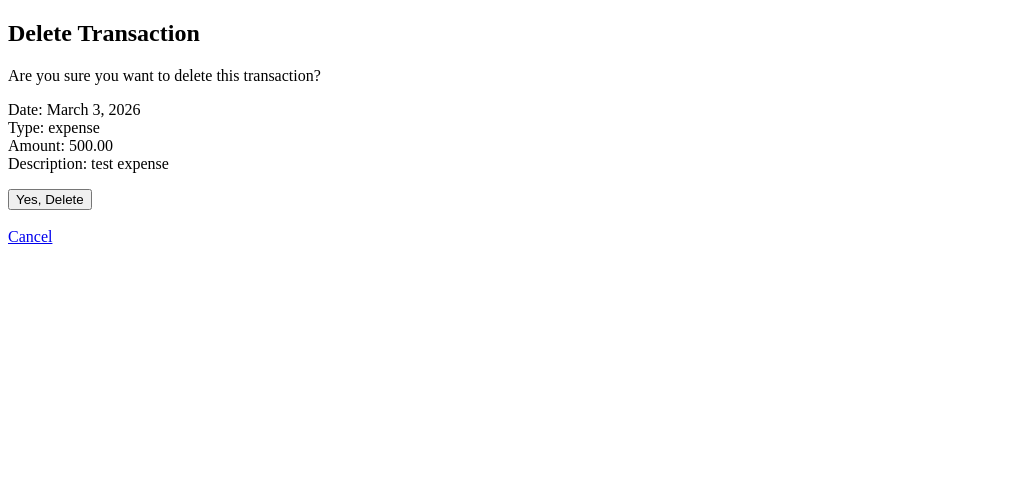
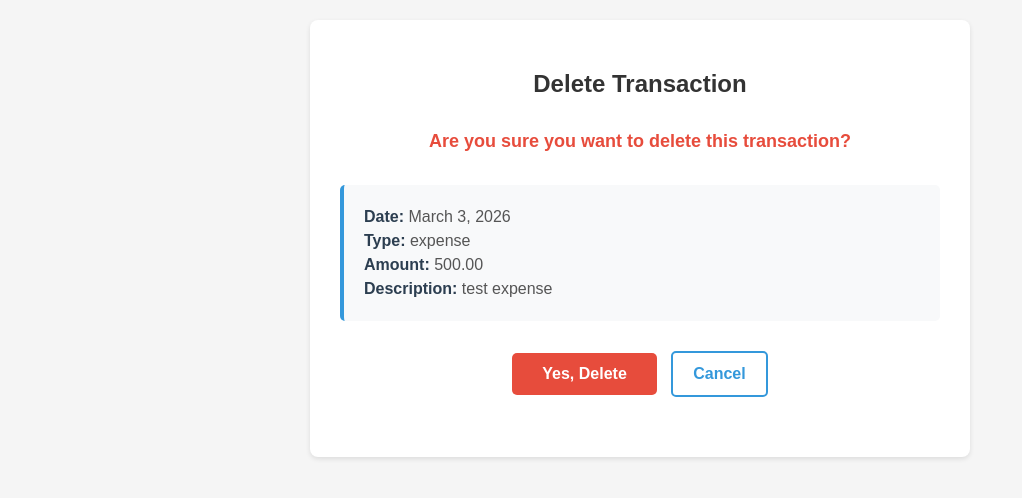
Before and after one commit to abheshm/Expense_Tracker, a Django app: page /delete/1/ in a window 1280 px wide. Shown: the top 498 px of the page, without its empty margins (0-1022 px from the left). Run offline with Django 5.2, Linux system fonts and the light colour scheme; data comes from the database, SQL or seed files in the repository; both versions use the stored data as it was after the commit.

Commit message:
styled using css

```diff
--- /dev/null
+++ b/Expenses/static/expenses/delete_transaction.css
@@ -0,0 +1,130 @@
+/* Simple CSS for Delete Transaction Page */
+
+body {
+    font-family: Arial, sans-serif;
+    margin: 20px;
+    background-color: #f5f5f5;
+}
+
+h2 {
+    color: #333;
+    text-align: center;
+    margin-bottom: 30px;
+}
+
+/* Container Styles */
+.container {
+    max-width: 600px;
+    margin: 0 auto;
+    background-color: white;
+    padding: 30px;
+    border-radius: 8px;
+    box-shadow: 0 2px 5px rgba(0,0,0,0.1);
+}
+
+/* Paragraph Styles */
+p {
+    margin-bottom: 20px;
+    font-size: 16px;
+    line-height: 1.5;
+    color: #555;
+}
+
+/* Confirmation message */
+p:first-of-type {
+    text-align: center;
+    font-weight: bold;
+    color: #e74c3c;
+    font-size: 18px;
+    margin-bottom: 30px;
+}
+
+/* Transaction details */
+p:nth-of-type(2) {
+    background-color: #f8f9fa;
+    padding: 20px;
+    border-radius: 5px;
+    border-left: 4px solid #3498db;
+    margin: 20px 0;
+}
+
+/* Transaction detail labels */
+strong {
+    color: #2c3e50;
+    font-weight: bold;
+}
+
+/* Form Styles */
+form {
+    text-align: center;
+    margin: 30px 0;
+}
+
+/* Delete Button */
+button[type="submit"] {
+    background-color: #e74c3c;
+    color: white;
+    padding: 12px 30px;
+    border: none;
+    border-radius: 5px;
+    font-size: 16px;
+    font-weight: bold;
+    cursor: pointer;
+    margin-right: 10px;
+}
+
+button[type="submit"]:hover {
+    background-color: #c0392b;
+}
+
+/* Cancel Link */
+a[href="/"] {
+    display: inline-block;
+    color: #3498db;
+    text-decoration: none;
+    font-weight: bold;
+    padding: 12px 20px;
+    border: 2px solid #3498db;
+    border-radius: 5px;
+    transition: all 0.3s ease;
+}
+
+a[href="/"]:hover {
+    background-color: #3498db;
+    color: white;
+}
+
+/* Center the cancel link */
+form + br + a {
+    display: inline-block;
+    margin-left: 10px;
+}
+
+/* Button container */
+.button-container {
+    text-align: center;
+    margin: 30px 0;
+}
+
+/* Mobile responsive */
+@media (max-width: 768px) {
+    body {
+        margin: 10px;
+    }
+
+    .container {
+        padding: 20px;
+    }
+
+    button[type="submit"],
+    a[href="/"] {
+        display: block;
+        width: 100%;
+        margin: 10px 0;
+        text-align: center;
+    }
+
+    form + br + a {
+        margin-left: 0;
+    }
+}
--- a/Expenses/templates/expenses/add_transaction.html
+++ b/Expenses/templates/expenses/add_transaction.html
@@ -1,7 +1,8 @@
-<!DOCTYPE html>
+{% load static %}<!DOCTYPE html>
 <html>
 <head>
     <title>Add Transaction</title>
+    <link rel="stylesheet" href="{% static 'expenses/add_transaction.css' %}">
 </head>
 <body>
 
--- a/Expenses/templates/expenses/delete_transaction.html
+++ b/Expenses/templates/expenses/delete_transaction.html
@@ -1,28 +1,31 @@
-<!DOCTYPE html>
+{% load static %}<!DOCTYPE html>
 <html>
 <head>
     <title>Delete Transaction</title>
+    <link rel="stylesheet" href="{% static 'expenses/delete_transaction.css' %}">
 </head>
 
 <body>
+<div class="container">
     <h2>Delete Transaction</h2>
 
     <p>Are you sure you want to delete this transaction?</p>
 
     <p>
-Date: {{ transaction.date }} <br>
-Type: {{ transaction.type }} <br>
-Amount: {{ transaction.amount }} <br>
-Description: {{ transaction.description }}
+        <strong>Date:</strong> {{ transaction.date }} <br>
+        <strong>Type:</strong> {{ transaction.type }} <br>
+        <strong>Amount:</strong> {{ transaction.amount }} <br>
+        <strong>Description:</strong> {{ transaction.description }}
     </p>
 
-<form method="POST">
+    <div class="button-container">
+        <form method="POST" style="display: inline;">
             {% csrf_token %}
             <button type="submit">Yes, Delete</button>
         </form>
-<br>
-
         <a href="/">Cancel</a>
+    </div>
+</div>
 
 </body>
 </html>
--- a/Expenses/templates/expenses/edit_transaction.html
+++ b/Expenses/templates/expenses/edit_transaction.html
@@ -1,7 +1,8 @@
-<!DOCTYPE html>
+{% load static %}<!DOCTYPE html>
 <html>
 <head>
     <title>Edit Transactions</title>
+    <link rel="stylesheet" href="{% static 'expenses/edit_transaction.css' %}">
 </head>
 <body>
 
--- a/Expenses/templates/expenses/transaction_list.html
+++ b/Expenses/templates/expenses/transaction_list.html
@@ -1,7 +1,8 @@
-<!DOCTYPE html>
+{% load static %}<!DOCTYPE html>
 <html>
 <head>
     <title>Transactions</title>
+    <link rel="stylesheet" href="{% static 'expenses/transaction_list.css' %}">
 </head>
 <body>
     <h1>My Transactions</h1>
@@ -35,7 +36,7 @@
         </tr>
         {% empty %}
         <tr>
-            <td colspan="4">No transactions yet.</td>
+            <td colspan="5">No transactions yet.</td>
         </tr>
         {% endfor %}
     </table>
```
Also changed, not shown: Expenses/static/expenses/add_transaction.css (added, +112 -0 lines), Expenses/static/expenses/edit_transaction.css (added, +112 -0 lines), Expenses/static/expenses/transaction_list.css (added, +116 -0 lines), db.sqlite3. Lines whose indentation alone changed are shown as unchanged.
